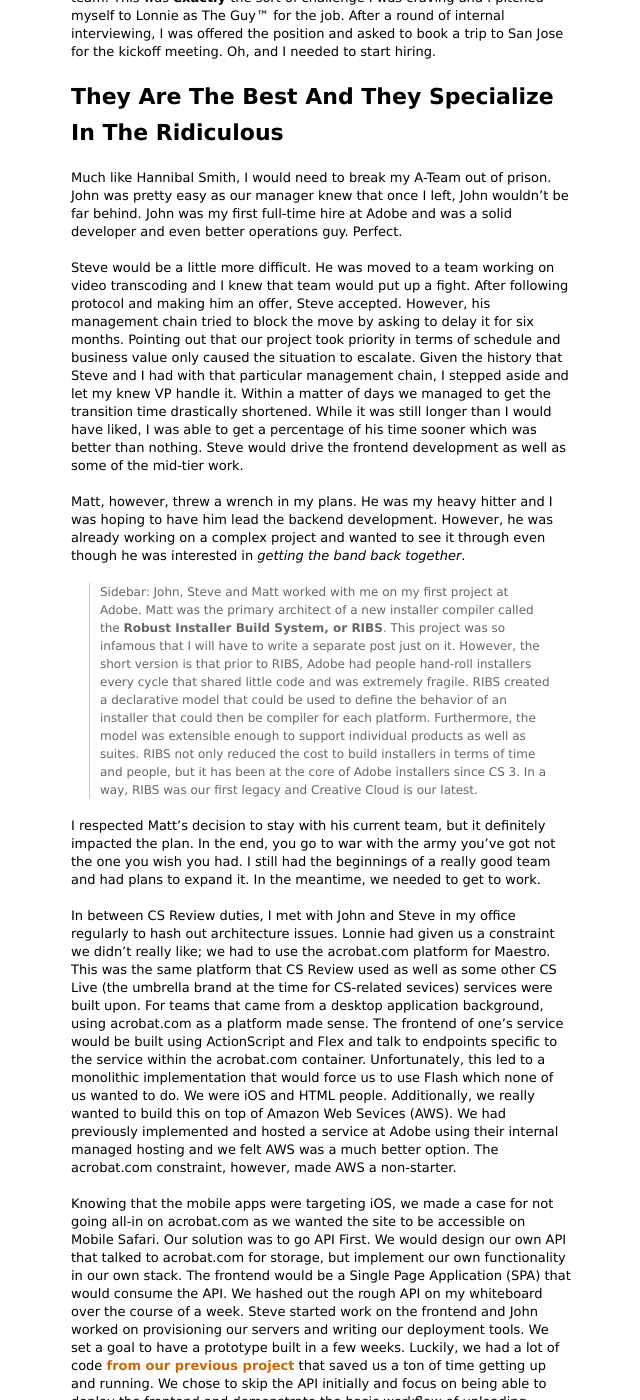
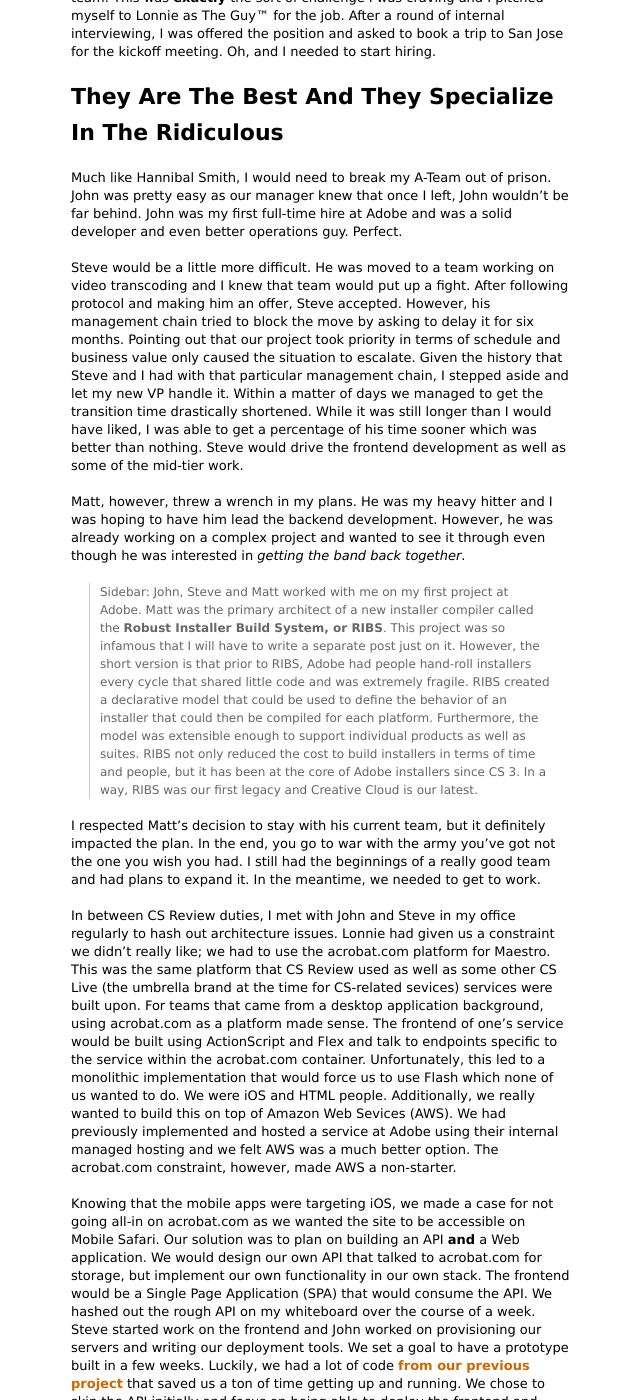
Before and after one commit to kstewart/kstewart.me, a Jekyll site: the page built from _posts/2014-11-30-creatively-building-a-cloud.md, in a window 1280 px wide and 1400 px high, scrolled down 1075 px. Shown: the whole window, without its empty margins (319-959 px from the left). Built offline with Jekyll 4.4.1, drawn with Linux system fonts in a browser that asks for light colours; Markdown is read by kramdown in place of the engine named in the settings; some of the changed text lies outside the part shown.

Commit message:
Fixed multiple typos

```diff
--- a/_posts/2014-11-30-creatively-building-a-cloud.md
+++ b/_posts/2014-11-30-creatively-building-a-cloud.md
@@ -13,7 +13,7 @@
 
 I sat staring at my calendar trying to identify the exact date I would give my two weeks notice when a co-worker, another Kevin, knocked on my door.
 
-"Hey, man. I know you've been thinking about your next move. You should go talk to Lonnie; he's starting up a new project that I think is right up your alley. I don't know all the details, but just go talk to him."
+*"Hey, man. I know you've been thinking about your next move. You should go talk to Lonnie; he's starting up a new project that I think is right up your alley. I don't know all the details, but just go talk to him."*
 
 After looking up the available job reqs, I found the ones assigned to Lonnie and got enough information to pique my curiosity. First, the project involved mobile applications and services which happened to be my area of interest at the time. Secondly, the open position was for a Sr. Engineering Manager and I had been working my way to that level for the past few years. I emailed Lonnie to see if we could have an exploratory conversation.
 
@@ -25,17 +25,17 @@
 
 Much like Hannibal Smith, I would need to break my A-Team out of prison. John was pretty easy as our manager knew that once I left, John wouldn't be far behind. John was my first full-time hire at Adobe and was a solid developer and even better operations guy. Perfect.
 
-Steve would be a little more difficult. He was moved to a team working on video transcoding and I knew that team would put up a fight. After following protocol and making him an offer, Steve accepted. However, his management chain tried to block the move by asking to delay it for six months. Pointing out that our project took priority in terms of schedule and business value only caused the situation to escalate. Given the history that Steve and I had with that particular management chain, I stepped aside and let my knew VP handle it. Within a matter of days we managed to get the transition time drastically shortened. While it was still longer than I would have liked, I was able to get a percentage of his time sooner which was better than nothing. Steve would drive the frontend development as well as some of the mid-tier work.
+Steve would be a little more difficult. He was moved to a team working on video transcoding and I knew that team would put up a fight. After following protocol and making him an offer, Steve accepted. However, his management chain tried to block the move by asking to delay it for six months. Pointing out that our project took priority in terms of schedule and business value only caused the situation to escalate. Given the history that Steve and I had with that particular management chain, I stepped aside and let my new VP handle it. Within a matter of days we managed to get the transition time drastically shortened. While it was still longer than I would have liked, I was able to get a percentage of his time sooner which was better than nothing. Steve would drive the frontend development as well as some of the mid-tier work.
 
 Matt, however, threw a wrench in my plans. He was my heavy hitter and I was hoping to have him lead the backend development. However, he was already working on a complex project and wanted to see it through even though he was interested in *getting the band back together*.
 
-> Sidebar: John, Steve and Matt worked with me on my first project at Adobe. Matt was the primary architect of a new installer compiler called the **Robust Installer Build System, or RIBS**. This project was so infamous that I will have to write a separate post just on it. However, the short version is that prior to RIBS, Adobe had people hand-roll installers every cycle that shared little code and was extremely fragile. RIBS created a declarative model that could be used to define the behavior of an installer that could then be compiler for each platform. Furthermore, the model was extensible enough to support individual products as well as suites. RIBS not only reduced the cost to build installers in terms of time and people, but it has been at the core of Adobe installers since CS 3. In a way, RIBS was our first legacy and Creative Cloud is our latest.
+> Sidebar: John, Steve and Matt worked with me on my first project at Adobe. Matt was the primary architect of a new installer compiler called the **Robust Installer Build System, or RIBS**. This project was so infamous that I will have to write a separate post just on it. However, the short version is that prior to RIBS, Adobe had people hand-roll installers every cycle that shared little code and was extremely fragile. RIBS created a declarative model that could be used to define the behavior of an installer that could then be compiled for each platform. Furthermore, the model was extensible enough to support individual products as well as suites. RIBS not only reduced the cost to build installers in terms of time and people, but it has been at the core of Adobe installers since CS 3. In a way, RIBS was our first legacy and Creative Cloud is our latest.
 
 I respected Matt's decision to stay with his current team, but it definitely impacted the plan. In the end, you go to war with the army you've got not the one you wish you had. I still had the beginnings of a really good team and had plans to expand it. In the meantime, we needed to get to work.
 
 In between CS Review duties, I met with John and Steve in my office regularly to hash out architecture issues. Lonnie had given us a constraint we didn't really like; we had to use the acrobat.com platform for Maestro. This was the same platform that CS Review used as well as some other CS Live (the umbrella brand at the time for CS-related sevices) services were built upon. For teams that came from a desktop application background, using acrobat.com as a platform made sense. The frontend of one's service would be built using ActionScript and Flex and talk to endpoints specific to the service within the acrobat.com container. Unfortunately, this led to a monolithic implementation that would force us to use Flash which none of us wanted to do. We were iOS and HTML people. Additionally, we really wanted to build this on top of Amazon Web Sevices (AWS). We had previously implemented and hosted a service at Adobe using their internal managed hosting and we felt AWS was a much better option. The acrobat.com constraint, however, made AWS a non-starter.
 
-Knowing that the mobile apps were targeting iOS, we made a case for not going all-in on acrobat.com as we wanted the site to be accessible on Mobile Safari. Our solution was to go API First. We would design our own API that talked to acrobat.com for storage, but implement our own functionality in our own stack. The frontend would be a Single Page Application (SPA) that would consume the API. We hashed out the rough API on my whiteboard over the course of a week. Steve started work on the frontend and John worked on provisioning our servers and writing our deployment tools. We set a goal to have a prototype built in a few weeks. Luckily, we had a lot of code [from our previous project](http://kstewart.me/2011/02/17/there-is-an-i-in-team.html) that saved us a ton of time getting up and running. We chose to skip the API initially and focus on being able to deploy the frontend and demonstrate the basic workflow of uploading assets and navigating to the detail view. By mid-January 2011, the prototype was up and running and the overall Maestro team was ecstatic. If they only knew...
+Knowing that the mobile apps were targeting iOS, we made a case for not going all-in on acrobat.com as we wanted the site to be accessible on Mobile Safari. Our solution was to plan on building an API **and** a Web application. We would design our own API that talked to acrobat.com for storage, but implement our own functionality in our own stack. The frontend would be a Single Page Application (SPA) that would consume the API. We hashed out the rough API on my whiteboard over the course of a week. Steve started work on the frontend and John worked on provisioning our servers and writing our deployment tools. We set a goal to have a prototype built in a few weeks. Luckily, we had a lot of code [from our previous project](http://kstewart.me/2011/02/17/there-is-an-i-in-team.html) that saved us a ton of time getting up and running. We chose to skip the API initially and focus on being able to deploy the frontend and demonstrate the basic workflow of uploading assets and navigating to the detail view. By mid-January 2011, the prototype was up and running and the overall Maestro team was ecstatic. If they only knew...
 
 # Enter The Presidio
 
@@ -67,7 +67,7 @@
 
 Remember how I said that the acrobat.com solution made sense for **desktop application teams**? Well, that's what we had...people who had spent a lot of time building features for desktop apps now being tasked with building hosted applications. While CS Review **was** a hosted application, the bulk of the service was abstracted by acrobat.com. The developers on the team didn't really know anything about HTTP, statelessness, scalability or databases. Furthermore, our entire technology stack was foreign to them: Ruby, Sinatra, Redis, MongoDB. They knew none of this stuff.
 
-Essentially, I had bootstrapped the prototype of the Creative Cloud service and now I would have to further bootstrap the team who would help build the service *while building the service.* My approach was much like drizzling extra-virgin olive oil in a blender when making salad dressing. I slowly pulled developers, two at a time, off of CS Review and paired them up with Steve and John so that they could learn what they needed in order to start contributing code. While this slowed Steve and John down a bit, it was necessary. Luckily, the prototype had essentially provided the scaffolding for the full service we were able to iterate and refactor a working application as opposed to starting completely from scratch.
+Essentially, I had bootstrapped the prototype of the Creative Cloud service and now I would have to further bootstrap the team who would help build the service *while building the service.* My approach was much like drizzling extra-virgin olive oil in a blender when making salad dressing. I slowly pulled developers, two at a time, off of CS Review and paired them up with Steve and John so that they could learn what they needed in order to start contributing code. While this slowed Steve and John down a bit, it was necessary. Luckily, the prototype had essentially provided the scaffolding for the full service. We were able to iterate and refactor a working application as opposed to starting completely from scratch.
 
 We also had other issues. A team in our Hamburg office had positioned themselves as the infrastructure layer that Creative Cloud would be built upon. We did not want this at all. The last thing we needed was another dependency from a remote team. Worse, they did not have a working platform at the time but they **did** have the buy-in from our CTO. Much time was spent playing defense against them while trying to build the service up. Inevitably, we would have to use them but we held out as long as we could.
 
```
Also changed, not shown: other parts of _posts/2014-11-30-creatively-building-a-cloud.md (+2 -2 lines), 3 other files.
